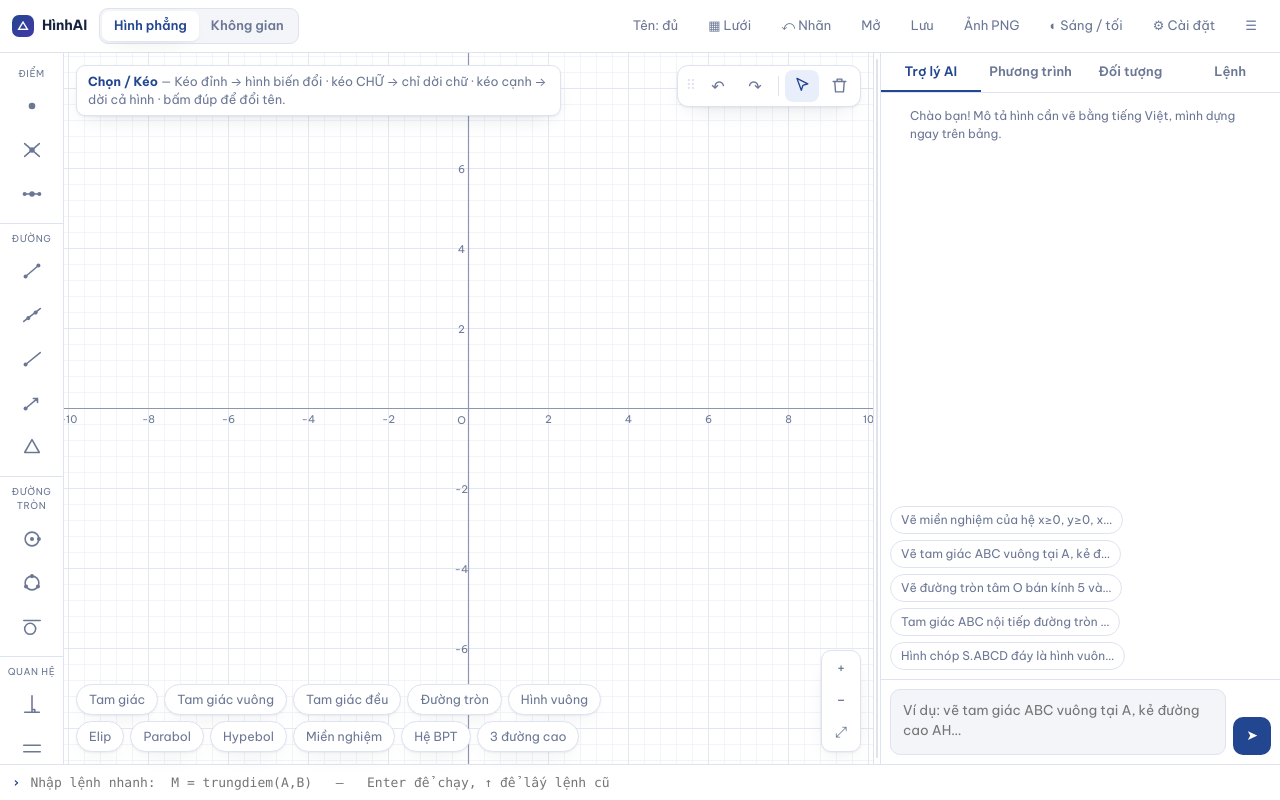
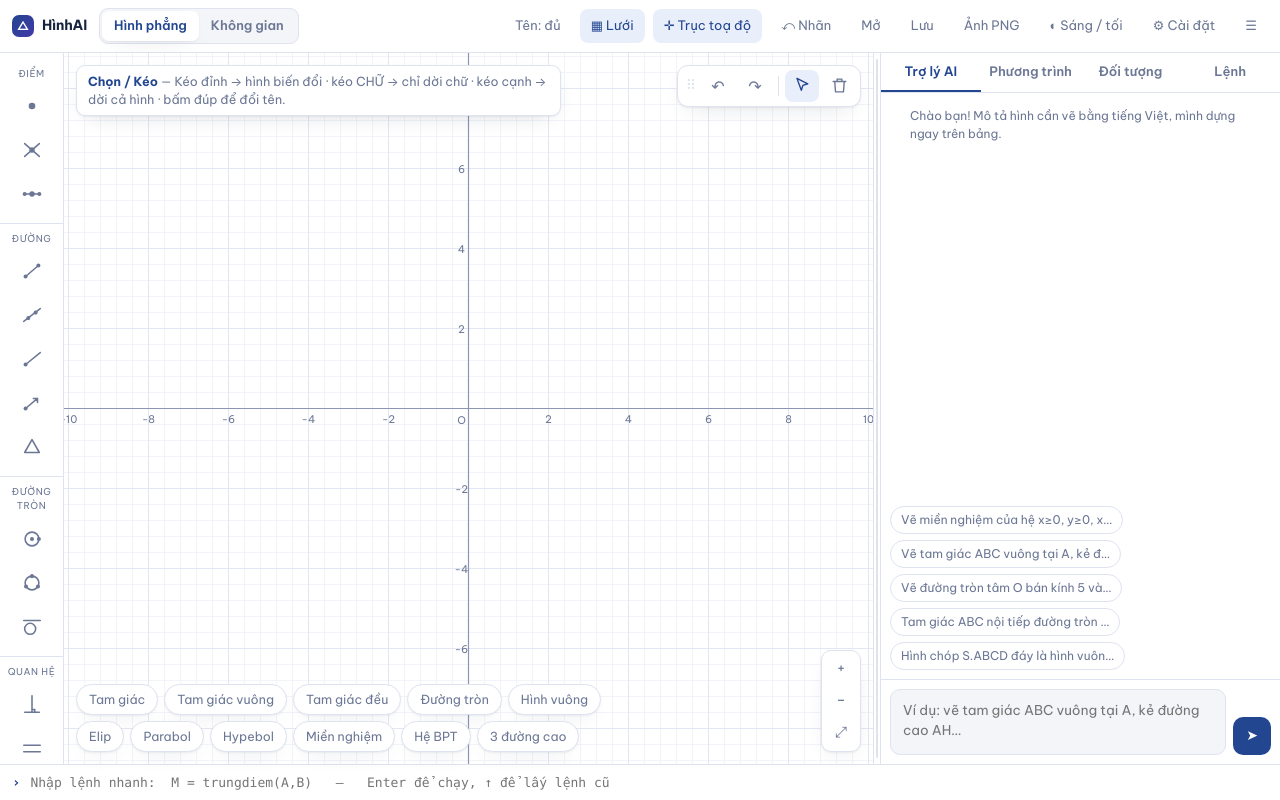
Before and after one commit to quanbughunter/HinhAI, a website built with Vite: page index.html in a window 1280 px wide. Built offline with nearby package versions, Linux system fonts and the light colour scheme.

Commit message:
ẩn hiện trục toạ độ

```diff
--- a/index.html
+++ b/index.html
@@ -71,6 +71,7 @@ input,textarea,select{font:inherit;color:inherit}
 .seg button.on{background:var(--panel);color:var(--accent);box-shadow:var(--shadow)}
 .tbtn{padding:6px 10px;border-radius:8px;border:1px solid transparent;color:var(--muted);font-size:13px;display:flex;align-items:center;gap:6px;white-space:nowrap}
 .tbtn:hover{background:var(--bg);color:var(--ink)}
+.tbtn.on{background:var(--accent-soft);color:var(--accent)}   /* đang bật */
 .spacer{flex:1}
 /* Trên máy tính: nhóm này tan ra, các nút nằm thẳng trên thanh như cũ.
    Trên điện thoại: nó thành một menu ⋯ đổ xuống (xem khối @media bên dưới). */
@@ -363,6 +364,7 @@ input,textarea,select{font:inherit;color:inherit}
     <div class="more" id="more">
       <button class="tbtn" id="btnNhan" title="Hiện / ẩn tên trên bảng vẽ">Tên: đủ</button>
       <button class="tbtn" id="btnGrid">▦ Lưới</button>
+      <button class="tbtn" id="btnAxes">✛ Trục toạ độ</button>
       <button class="tbtn" id="btnLabels" title="Trả mọi tên đỉnh về vị trí mặc định">⤺ Nhãn</button>
       <button class="tbtn" id="btnOpen">Mở</button>
       <button class="tbtn" id="btnSave">Lưu</button>
--- a/src/main.js
+++ b/src/main.js
@@ -25,7 +25,7 @@ const app = {
   sel: new Set(),
   hover: null,
   opts: {
-    grid: LS.get('grid', true), axes: true,
+    grid: LS.get('grid', true), axes: LS.get('axes', true),
     tuVeChon: LS.get('tuVeChon', true),   // vẽ xong tự về Chọn/Kéo
     nhan: LS.get('nhan', 'du'),           // 'du' | 'diem' | 'tat' — hiện tên tới mức nào
   },
@@ -1084,7 +1084,20 @@ function bind() {
   cumThaoTacKeoDuoc();
   $('#pickdel').addEventListener('click', () => setTool('del'));
 
-  $('#btnGrid').addEventListener('click', () => { app.opts.grid = !app.opts.grid; LS.set('grid', app.opts.grid); render(); });
+  // Lưới và trục toạ độ bật/tắt riêng: nhiều bài hình học thuần tuý không cần
+  // hệ trục, để nguyên thì hình trông rối.
+  function veNutNen() {
+    const g = $('#btnGrid'), t = $('#btnAxes');
+    if (g) g.classList.toggle('on', !!app.opts.grid);
+    if (t) t.classList.toggle('on', !!app.opts.axes);
+  }
+  $('#btnGrid').addEventListener('click', () => {
+    app.opts.grid = !app.opts.grid; LS.set('grid', app.opts.grid); veNutNen(); render();
+  });
+  $('#btnAxes').addEventListener('click', () => {
+    app.opts.axes = !app.opts.axes; LS.set('axes', app.opts.axes); veNutNen(); render();
+  });
+  veNutNen();
   $('#btnSave').addEventListener('click', saveFile);
   $('#btnOpen').addEventListener('click', () => $('#fileopen').click());
   $('#fileopen').addEventListener('change', (e) => { if (e.target.files[0]) openFile(e.target.files[0]); e.target.value = ''; });
```
Also changed, not shown: ARCHITECTURE.md (+1 -1 lines), tests/dom-smoke.mjs (+20 -2 lines), README.md, dist/artifact-body.html, dist/geoai.html.
